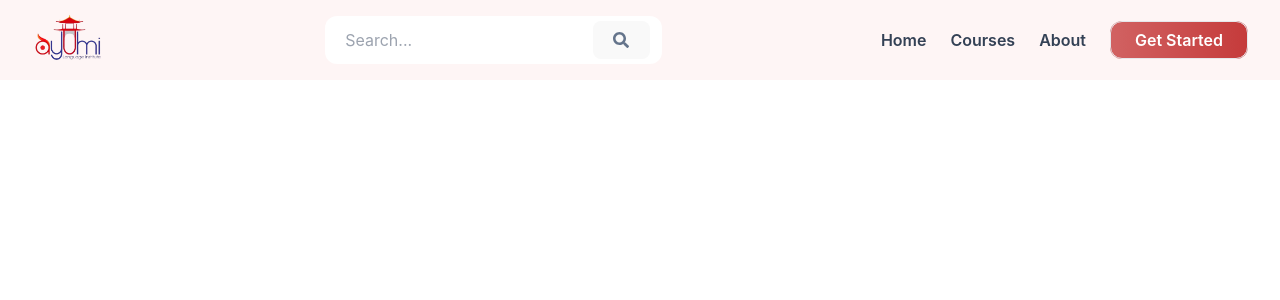
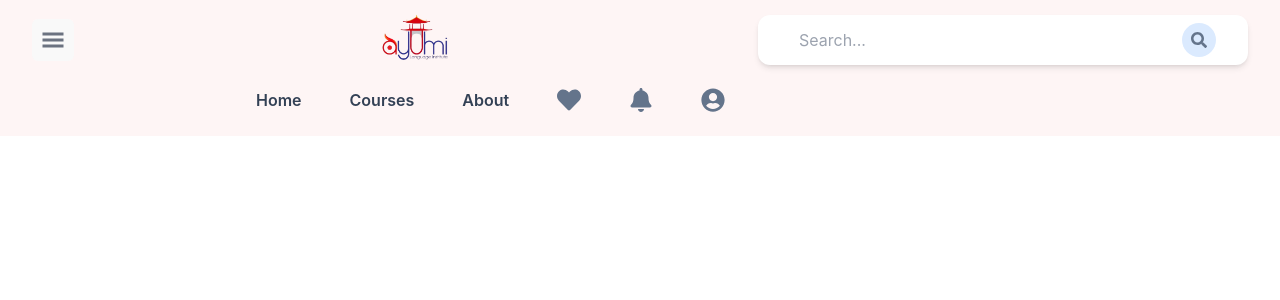
Before and after one commit to NinaMadu/Ayumi-eLearning, a React (Vite) app in the folder frontend/: page /createcourse in a window 1280 px wide. Shown: the top 300 px of the page. Built offline with nearby package versions, Linux system fonts and the light colour scheme.

Commit message:
Create Side bar

```diff
--- a/frontend/package.json
+++ b/frontend/package.json
@@ -10,6 +10,7 @@
     "preview": "vite preview"
   },
   "dependencies": {
+    "@headlessui/react": "^2.1.2",
     "react": "^18.3.1",
     "react-dom": "^18.3.1",
     "react-icons": "^5.2.1",
--- a/frontend/src/App.jsx
+++ b/frontend/src/App.jsx
@@ -4,15 +4,20 @@ import Header from './components/Header';
 import Home from './pages/Home';
 import About from './pages/About';
 import SignUp from './pages/Signup'
+import CreateCourse from './pages/CreateCourse'
+import SideBar from './components/Sidebar';
 
 function App() {
   return (
     <BrowserRouter>
+
       <Header />
+
       <Routes>
         <Route path="/" element={<Home />} />
         <Route path="/sign-up" element={<SignUp />} />
         <Route path="/about" element={<About />} />
+        <Route path='/createcourse' element={<CreateCourse />}/>
       </Routes>
 
     </BrowserRouter>
--- a/frontend/src/components/Header.jsx
+++ b/frontend/src/components/Header.jsx
@@ -1,56 +1,90 @@
-import React from 'react';
-import { Link } from 'react-router-dom';
-import { FaSearch } from 'react-icons/fa';
+import React, { useEffect, useState } from 'react';
+import { Link, useLocation } from 'react-router-dom';
+import { FaSearch, FaBell, FaUserCircle, FaHeart } from 'react-icons/fa';
+import { GiHamburgerMenu } from 'react-icons/gi';
+import Sidebar from './Sidebar';
 import logo from '../assets/logo.png';
 
-export default function Header() {
+function Header() {
+  const [isAuthenticated, setIsAuthenticated] = useState(false);
+  const [isSidebarOpen, setIsSidebarOpen] = useState(false);
+  const location = useLocation();
+
+  useEffect(() => {
+    if (location.pathname === '/createcourse') {
+      setIsAuthenticated(true);
+    } else {
+      setIsAuthenticated(false);
+    }
+  }, [location.pathname]);
+
+  const handleSidebarToggle = () => {
+    setIsSidebarOpen(!isSidebarOpen);
+  };
+
   return (
-    <header className='bg-custom-pink w-full fixed top-0 z-10'>
-      <div className='flex flex-wrap justify-between items-center mx-auto px-4 sm:px-8 py-2'>
-        <Link to='/' className='flex items-center'>
-          <img src={logo} alt='Logo' className='h-8 sm:h-16' />
+    <>
+      <header className="bg-custom-pink w-full fixed top-0 z-40">
+        <div className="flex flex-wrap justify-between items-center mx-auto sm:px-8 py-2">
+          {isAuthenticated && (
+            <div className="order-1 sm:order-none">
+              <button
+                onClick={handleSidebarToggle}
+                className="inline-flex items-center justify-center rounded-md p-2 text-gray-500 hover:bg-gray-400 hover:text-white focus:outline-none focus:ring-1 focus:ring-inset focus:ring-slate-200"
+              >
+                <GiHamburgerMenu className="block h-6 w-6" aria-hidden="true" />
+              </button>
+            </div>
+          )}
+
+          <Link to="/" className="flex items-center order-2 sm:order-none">
+            <img src={logo} alt="Logo" className="h-8 sm:h-16" />
           </Link>
 
-        <form className='bg-white py-1 px-3 rounded-xl flex items-center w-full sm:w-auto'>
+          <form className="bg-white py-1 px-8 sm:px-8 rounded-xl flex items-center w-full sm:w-auto shadow-md hover:shadow-lg transition-shadow duration-300 mt-4 sm:mt-0 order-3 sm:order-none">
             <input
-            type='text'
-            placeholder='Search...'
-            className='bg-transparent focus:outline-none w-full sm:w-64 p-2 text-sm sm:text-base'
+              type="text"
+              placeholder="Search..."
+              className="bg-transparent focus:outline-none w-full sm:w-[24rem] p-2 text-sm sm:text-base border border-transparent transition-colors duration-300"
             />
-          <button type='submit' className='text-slate-500'>
+            <button
+              type="submit"
+              className="text-slate-500 ml-2 p-2 hover:text-slate-700 flex items-center justify-center bg-blue-100 hover:bg-blue-200 rounded-full transition-colors duration-300"
+            >
               <FaSearch />
             </button>
           </form>
 
-        <ul className='flex flex-wrap gap-4 sm:gap-6 items-center w-full sm:w-auto mt-4 sm:mt-0 justify-end'>
+          <ul className="sm:mt-4 sm:ml-56 sm:mb-4 flex flex-wrap gap-4 sm:gap-12 items-center w-full sm:w-auto mt-4 sm:mt-0 order-4 sm:order-none justify-end">
             <li>
               <Link
-              to='/'
-              className='text-slate-700 font-semibold text-sm sm:text-base hover:text-custom-red transform hover:scale-105 transition-transform duration-300'
+                to="/"
+                className="text-slate-700 font-semibold text-sm sm:text-base hover:text-custom-red transform hover:scale-110 transition-transform duration-300"
               >
                 Home
               </Link>
             </li>
             <li>
               <Link
-              to='/courses'
-              className='text-slate-700 font-semibold text-sm sm:text-base hover:text-custom-red transform hover:scale-105 transition-transform duration-300'
+                to="/courses"
+                className="text-slate-700 font-semibold text-sm sm:text-base hover:text-custom-red transform hover:scale-110 transition-transform duration-300"
               >
                 Courses
               </Link>
             </li>
             <li>
               <Link
-              to='/about'
-              className='text-slate-700 font-semibold text-sm sm:text-base hover:text-custom-red transform hover:scale-105 transition-transform duration-300'
+                to="/about"
+                className="text-slate-700 font-semibold text-sm sm:text-base hover:text-custom-red transform hover:scale-110 transition-transform duration-300"
               >
                 About
               </Link>
             </li>
+            {!isAuthenticated ? (
               <li>
-            <Link to='/sign-up'>
+                <Link to="/sign-up">
                   <span
-                className='text-white font-semibold border py-2 px-4 sm:py-2 sm:px-6 rounded-xl'
+                    className="text-white font-semibold border py-2 px-4 sm:py-2 sm:px-6 rounded-xl hover:opacity-90"
                     style={{
                       background: 'linear-gradient(to right, #D16262, #C53B3B)',
                     }}
@@ -59,8 +93,26 @@ export default function Header() {
                   </span>
                 </Link>
               </li>
+            ) : (
+              <>
+                <li>
+                  <FaHeart className="text-slate-500 h-6 w-6" />
+                </li>
+                <li>
+                  <FaBell className="text-slate-500 h-6 w-6" />
+                </li>
+                <li>
+                  <FaUserCircle className="text-slate-500 h-6 w-6" />
+                </li>
+              </>
+            )}
           </ul>
         </div>
       </header>
+
+      {isAuthenticated && <Sidebar isOpen={isSidebarOpen} />}
+    </>
   );
 }
+
+export default Header;
--- a/frontend/src/pages/CreateCourse.jsx
+++ b/frontend/src/pages/CreateCourse.jsx
@@ -2,6 +2,6 @@ import React from 'react'
 
 export default function CreateCourse() {
   return (
-    <div>CreateCourse</div>
+    <div></div>
   )
 }
```
Also changed, not shown: frontend/src/components/SideBar.jsx (+90 -0 lines), 1 other file (tests, documents, lock files or other folders). Lines whose indentation alone changed are shown as unchanged.
